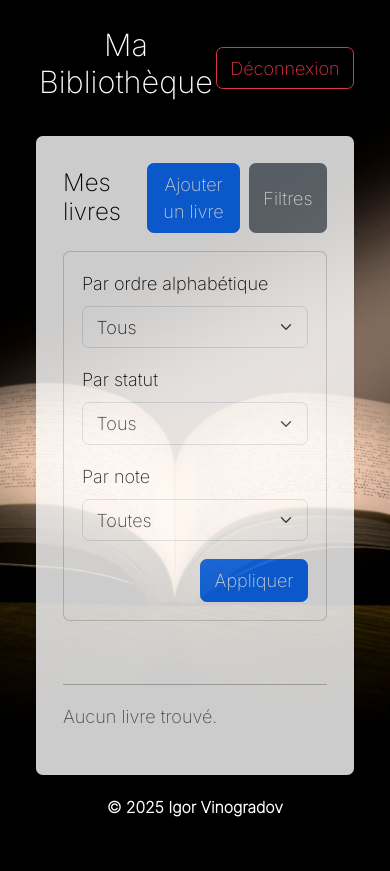
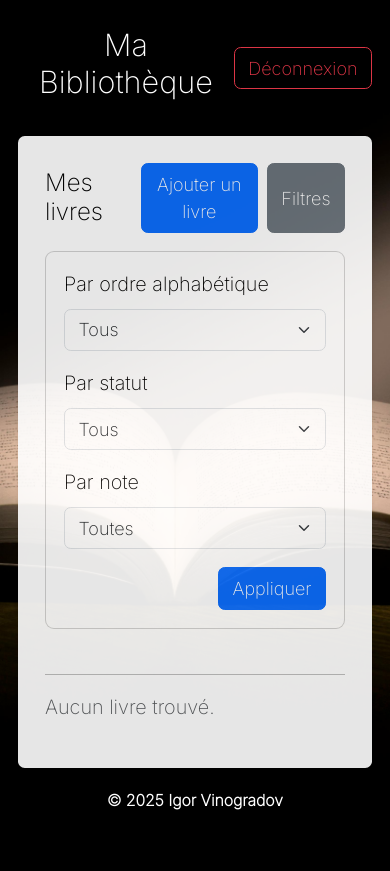
Before and after one commit to Mukuro030694/LoveLire-1.0, a Symfony app: template templates/library.html.twig in a window 390 px wide, after a click on "Filtres". Run offline with Twig, Linux system fonts and the light colour scheme; the template is opened without the code that fills it, so the values that code supplies are empty; some libraries are stand-ins or nearby versions.

Commit message:
visual fixes

```diff
--- a/public/styles/style.css
+++ b/public/styles/style.css
@@ -12,7 +12,7 @@ html {
     font-family: 'Inter', sans-serif;
     font-weight: 200;
     color: white;
-    font-size: 16px;
+    font-size: 18px; /* by default */
 }
 
 header.custom-header {
@@ -122,15 +122,6 @@ header.custom-header .btn-login {
     justify-content: center;
 }
 
-@media (max-width: 1024px) {
-    .carousel-item .book-info,
-    .carousel-item .comment-info {
-        flex: 1 1 50%;
-        max-width: 50%;
-        margin-bottom: 1rem;
-    }
-}
-
 .book-info,
 .comment-info {
     flex: 1;
@@ -142,8 +133,8 @@ header.custom-header .btn-login {
 }
 
 .book-info img {
-    max-height: 100%;
-    height: 100%;
+    max-width: 100%;
+    height: auto;
     border-radius: 0.3rem;
     object-fit: cover;
 }
@@ -188,16 +179,17 @@ header .btn-login:active {
 }
 
 .container {
-    max-height: 2000px;
-    max-width: 2000px;
-    padding-left: 2rem;
-    padding-right: 2rem;
+    width: 100%;
+    max-width: 100%;
+    padding-left: 1rem;
+    padding-right: 1rem;
+    margin: 0 auto;
 }
 
 .custom-header,
 .content-box {
     font-size: 1.2rem;
-    opacity: 0.8;
+    opacity: 0.9;
 }
 
 .author {
@@ -279,119 +271,24 @@ header .btn-login:active {
     background-color: #218838;
 }
 
-@media (max-width: 1024px) {
-    body,
-    html {
-        font-size: 18px;
-    }
-    header.custom-header {
-        padding: 1.2rem 0.5rem;
-        font-size: 1.2rem;
-        flex-direction: column;
-        align-items: flex-start;
-        gap: 1rem;
-    }
-    header.custom-header img.logo {
-        height: 70px;
-    }
-    header.custom-header .title-text {
-        font-size: 1.7rem;
-        gap: 0.5rem;
-    }
-    header.custom-header .title-text .slogan {
-        font-size: 1.1rem;
-    }
-    header.custom-header .btn-login {
-        font-size: 1.1rem;
-        padding: 0.7rem 1.5rem;
-    }
-    .content-box {
-        flex-direction: column;
-        padding: 0.5rem;
-        font-size: 1rem;
-        min-height: 70vh;
-        height: auto;
-    }
-    .carousel-item > .d-flex {
-        flex-direction: column !important;
-        gap: 0.75rem;
-        align-items: stretch !important;
-    }
-    .card.shadow-sm.d-flex.flex-row {
-        flex-direction: column !important;
-        max-width: 100% !important;
-        min-width: 0 !important;
-    }
-    .carousel-item .book-info,
-    .carousel-item .comment-info {
-        flex: 1 1 100%;
-        max-width: 100%;
-        margin-bottom: 0.5rem;
-        text-align: center !important;
-    }
-    .book-info,
-    .comment-info {
-        align-items: center;
-        gap: 0.5rem;
-    }
-    .book-info img {
-        max-width: 90vw;
-        max-height: 40vh;
-        height: auto;
-    }
-
-    .cards-list,
-    .cards-container {
-        display: flex !important;
-        flex-direction: column !important;
-        gap: 1rem;
-        width: 100%;
-        overflow-x: unset;
-        overflow-y: auto;
-    }
-
-    .card,
-    .card.h-100.shadow-sm.clickable {
-        width: 100% !important;
-        max-width: 100% !important;
-        min-width: 0 !important;
-        margin: 0 auto 1rem auto;
-        display: flex;
-        flex-direction: column !important;
-    }
-
-    .card-img-top {
-        width: 100%;
-        height: 200px;
-        object-fit: cover;
-        border-radius: 0.3rem 0.3rem 0 0;
-    }
-
-    .card-body {
-        padding: 1rem;
-    }
+/* --- card grid --- */
+.cards-container {
+    display: grid;
+    grid-template-columns: 1fr; /* by default: one card */
+    gap: 1.5rem;
+    width: 100%;
 }
 
-@media (max-width: 480px) {
-    header.custom-header img.logo {
-        height: 50px;
-    }
-    header.custom-header .title-text {
-        font-size: 1.2rem;
-    }
-    header.custom-header .btn-login {
-        font-size: 1rem;
-        padding: 0.5rem 1rem;
-    }
-    .content-box {
-        min-height: 60vh;
-    }
+.card {
+    width: 100%;
+    border-radius: 0.5rem;
 }
 
 .card-img-top {
     object-fit: cover;
     height: 200px;
 }
+
 .card-title {
     font-size: 1rem;
 }
@@ -405,3 +302,92 @@ header .btn-login:active {
     transform: translateY(-8px);
     box-shadow: 0 8px 16px rgba(0, 0, 0, 0.2);
 }
+
+/* --- Responsiveness --- */
+
+/* Tablet */
+@media (min-width: 769px) and (max-width: 1024px) {
+    body, html {
+        font-size: 17px;
+    }
+
+    header.custom-header {
+        padding: 1.2rem;
+        font-size: 1.5rem;
+        flex-direction: row;
+        align-items: center;
+        gap: 1rem;
+    }
+
+    .cards-container {
+        grid-template-columns: repeat(2, 1fr);
+    }
+}
+
+/* Desktop */
+@media (min-width: 1025px) {
+    body, html {
+        font-size: 16px;
+    }
+
+    .container {
+        max-width: 1200px;
+        padding: 2rem;
+    }
+
+    .content-box {
+        flex-direction: row;
+        gap: 2rem;
+    }
+
+    .cards-container {
+        grid-template-columns: repeat(3, 1fr);
+    }
+}
+
+/* Large Desktop */
+@media (min-width: 1400px) {
+    body, html {
+        font-size: 17px;
+    }
+
+    .container {
+        max-width: 1400px;
+    }
+
+    .cards-container {
+        grid-template-columns: repeat(4, 1fr);
+    }
+}
+
+/* Ultra-wide */
+@media (min-width: 1800px) {
+    .container {
+        max-width: 1600px;
+    }
+
+    .cards-container {
+        grid-template-columns: repeat(5, 1fr);
+    }
+}
+
+/* Small Mobile */
+@media (max-width: 480px) {
+    header.custom-header img.logo {
+        height: 50px;
+    }
+    header.custom-header .title-text {
+        font-size: 1.4rem;
+    }
+    header.custom-header .btn-login {
+        font-size: 1.1rem;
+        padding: 0.6rem 1.2rem;
+    }
+    .content-box {
+        min-height: 60vh;
+        font-size: 1.1rem;
+    }
+    .card-title {
+        font-size: 1.2rem;
+    }
+}
```
